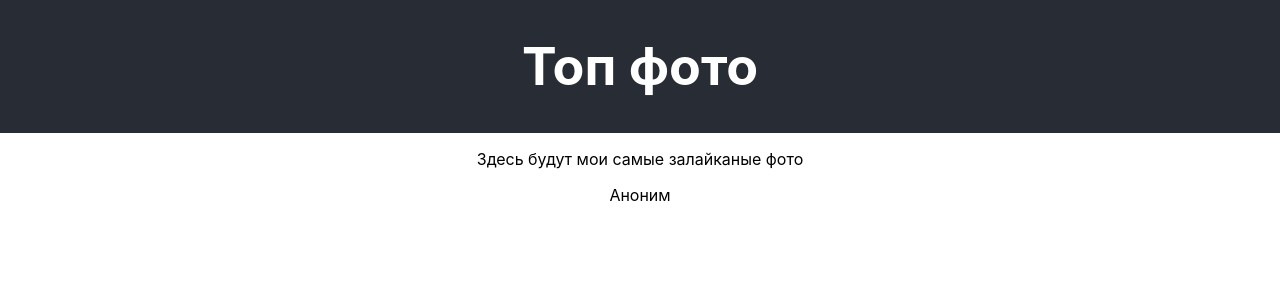
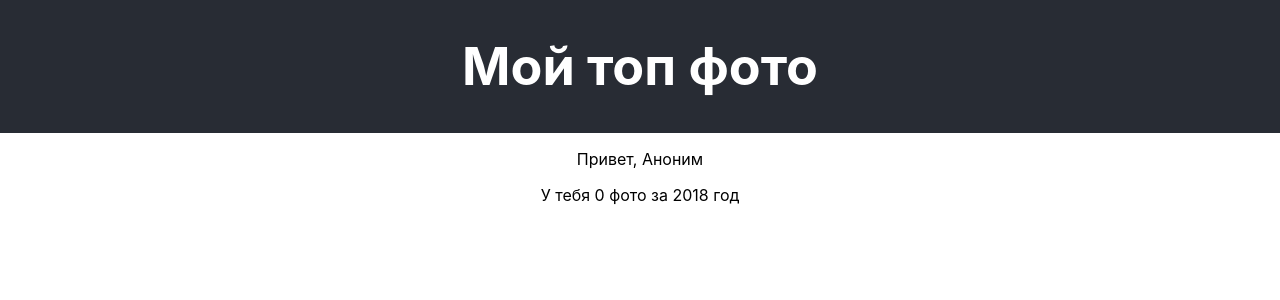
Before and after one commit to salahov30/redux-example, a React (Create React App) app: page / in a window 1280 px wide. Shown: the top 300 px of the page. Built offline with nearby package versions, Linux system fonts and the light colour scheme.

Commit message:
division into components and containers

```diff
--- a/package.json
+++ b/package.json
@@ -8,6 +8,7 @@
     "husky": "^3.0.1",
     "lint-staged": "^9.2.1",
     "prettier": "^1.18.2",
+    "prop-types": "^15.7.2",
     "react": "^16.8.6",
     "react-dom": "^16.8.6",
     "react-redux": "^7.1.0",
--- /dev/null
+++ b/src/components/Page.js
@@ -0,0 +1,20 @@
+import React from 'react'
+import PropTypes from 'prop-types'
+
+export class Page extends React.Component {
+  render() {
+    const { year, photos } = this.props
+    return (
+      <>
+        <p>
+          У тебя {photos.length} фото за {year} год
+        </p>
+      </>
+    )
+  }
+}
+
+Page.propTypes = {
+  yaer: PropTypes.number.isRequired,
+  photos: PropTypes.array.isRequired,
+}
--- /dev/null
+++ b/src/components/User.js
@@ -0,0 +1,17 @@
+import React from 'react'
+import PropTypes from 'prop-types'
+
+export class User extends React.Component {
+  render() {
+    const { name } = this.props
+    return (
+      <>
+        <p>Привет, {name}</p>
+      </>
+    )
+  }
+}
+
+User.propTypes = {
+  name: PropTypes.string.isRequired,
+}
--- a/src/App.js
+++ b/src/containers/App.js
@@ -1,20 +1,20 @@
 import React, { Component } from 'react'
 import { connect } from 'react-redux'
 
+import { User } from '../components/User'
+import { Page } from '../components/Page'
 import './App.css'
 
 class App extends Component {
   render() {
-    const { name, surname, age } = this.props.user
+    const { user, page } = this.props
     return (
       <div className="App">
         <header className="App-header">
-          <h1>Топ фото</h1>
+          <h1 className="App-title">Мой топ фото</h1>
         </header>
-        <p className="App-intro">Здесь будут мои самые залайканые фото</p>
-        <p>
-          {name} {surname} {age}
-        </p>
+        <User name={user.name} />
+        <Page photos={page.photos} year={page.year} />
       </div>
     )
   }
@@ -24,6 +24,7 @@ const mapStateToProps = store => {
   console.log(store)
   return {
     user: store.user,
+    page: store.page,
   }
 }
 
--- a/src/index.js
+++ b/src/index.js
@@ -4,7 +4,7 @@ import { store } from './store/configureStore'
 import { Provider } from 'react-redux'
 
 import './index.css'
-import App from './App'
+import App from './containers/App'
 import * as serviceWorker from './serviceWorker'
 
 ReactDOM.render(
```
Also changed, not shown: src/containers/App.css (renamed from src/App.css), 1 other file (tests, documents, lock files or other folders).
